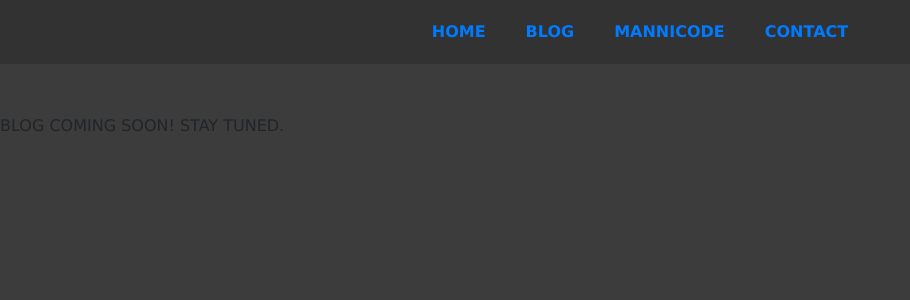
After one commit to mannicar/mannico, a Django app: page /landing/blog_placeholder in a window 1280 px wide. The commit adds this page. Shown: the top 300 px of the page, without its empty margins (0-910 px from the left). Run offline with Django 3.2, Linux system fonts and the light colour scheme; lists and menus that the app fills with data are empty; some libraries are stand-ins or nearby versions.

Commit message:
Adding blog_placeholder path

```diff
--- a/mannico/landing/static/css/styles.css
+++ b/mannico/landing/static/css/styles.css
@@ -53,7 +53,7 @@ table.index_header_table th {
 }
 
 img.bubble {
-    height:200px;
-    width:200px;
+    height:500px;
+    width:500px;
     border-radius:50%;
 }
--- a/mannico/landing/templates/base_generic.html
+++ b/mannico/landing/templates/base_generic.html
@@ -14,10 +14,10 @@
   <div class="header_div" >
     <table class="index_header_table">
     <tr>
-      <th> HOME </th>
-      <th> BLOG </th>
-      <th> MANNICODE </th>
-      <th> CONTACT </th>
+      <th> <a href=""> HOME </a> </th>
+      <th> <a href="blog_placeholder"> BLOG </a> </th>
+      <th> <a href="mannicode"> MANNICODE </a></th>
+      <th> <a href="contact"> CONTACT </a></th>
     </tr>
     </table>
   </div>
--- /dev/null
+++ b/mannico/landing/templates/blog_placeholder.html
@@ -0,0 +1,7 @@
+{% extends "base_generic.html" %}
+
+{% load static %}
+{% block content_div %}
+<div class="singlespace"></div>
+<p> BLOG COMING SOON!  STAY TUNED. </p>
+{% endblock %}
--- a/mannico/landing/urls.py
+++ b/mannico/landing/urls.py
@@ -3,5 +3,6 @@ from landing import views
 
 
 urlpatterns = [
-    path('', views.index, name='index')
+    path('', views.index, name='index'),
+    path('blog_placeholder', views.blog_placeholder, name='blog_placeholder')
 ]
--- a/mannico/landing/views.py
+++ b/mannico/landing/views.py
@@ -7,3 +7,6 @@ def index(request):
         'context_test_variable' : 'None, yet!'
     }
     return render(request, "index.html", context=context)
+
+def blog_placeholder(request):
+    return render(request, "blog_placeholder.html", context={})
```
